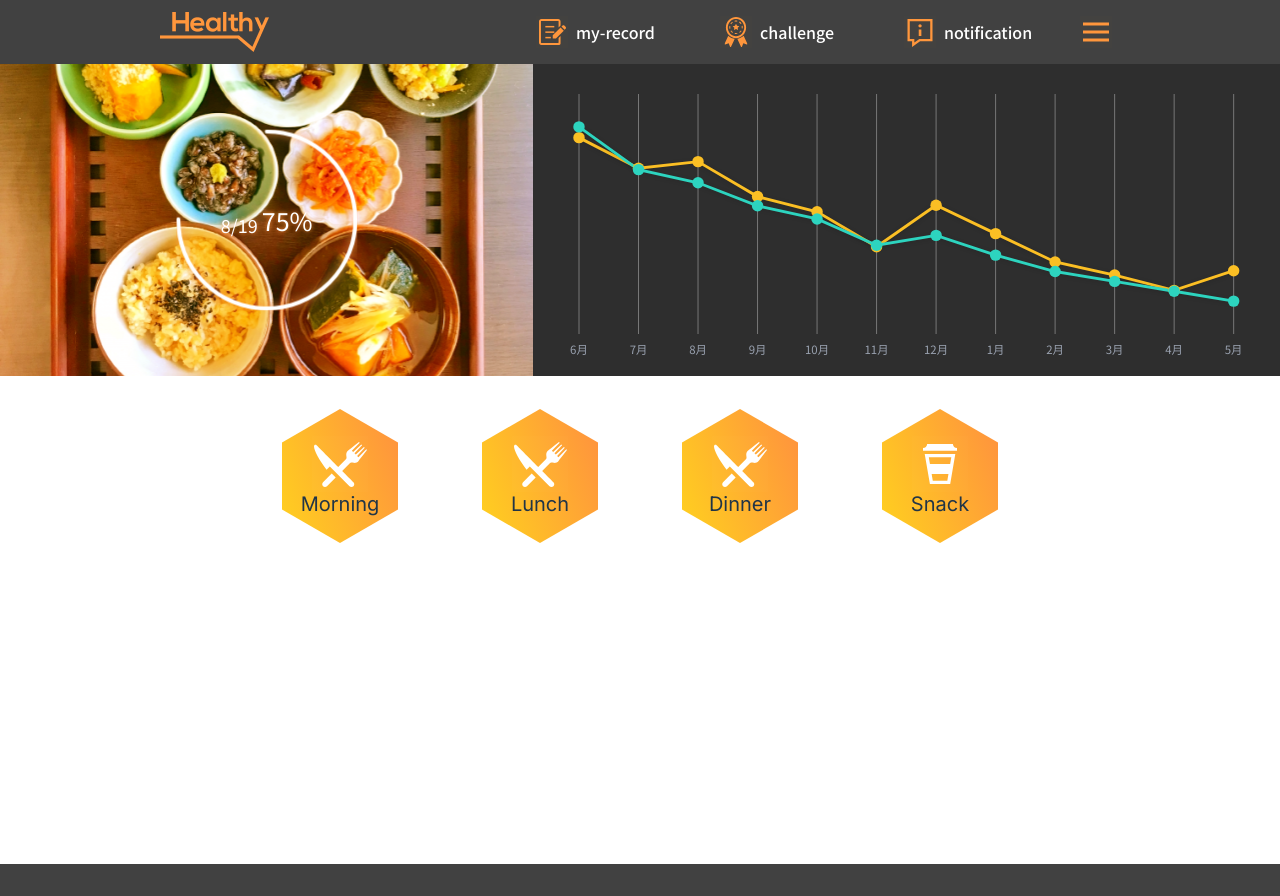
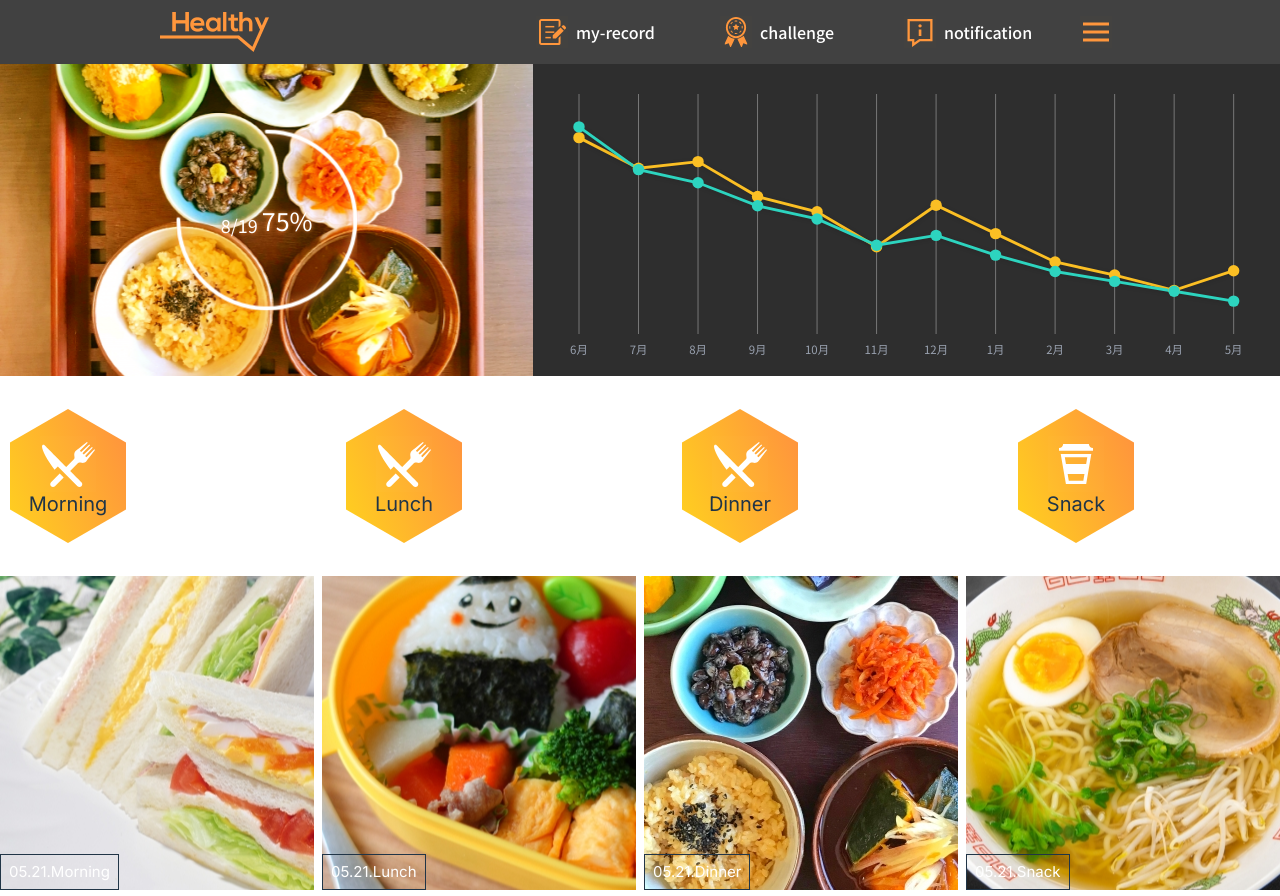
Before and after one commit to to-long/test-code-arent, a React (Vite) app: page / in a window 1280 px wide. Shown: the top 896 px of the page. Built offline with nearby package versions, Linux system fonts and the light colour scheme; grey boxes are pictures that could not be loaded.

Commit message:
add record

```diff
--- a/package.json
+++ b/package.json
@@ -19,6 +19,7 @@
     "type-check": "tsc --noEmit"
   },
   "dependencies": {
+    "dayjs": "^1.11.18",
     "react": "^19.1.1",
     "react-dom": "^19.1.1",
     "react-router-dom": "^7.9.1"
--- /dev/null
+++ b/src/features/home/components/Records/index.tsx
@@ -0,0 +1,73 @@
+import dayjs from "dayjs";
+
+export const Records = () => {
+  const records = [
+    {
+      id: 1,
+      type: "Morning",
+      date: "2025-05-21",
+      image: "/images/m01.jpg",
+    },
+    {
+      id: 2,
+      type: "Lunch",
+      date: "2025-05-21",
+      image: "/images/l03.jpg",
+    },
+    {
+      id: 3,
+      type: "Dinner",
+      date: "2025-05-21",
+      image: "/images/d01.jpg",
+    },
+    {
+      id: 4,
+      type: "Snack",
+      date: "2025-05-21",
+      image: "/images/l01.jpg",
+    },
+    {
+      id: 5,
+      type: "Morning",
+      date: "2025-05-21",
+      image: "/images/m01.jpg",
+    },
+    {
+      id: 6,
+      type: "Lunch",
+      date: "2025-05-21",
+      image: "/images/l02.jpg",
+    },
+    {
+      id: 7,
+      type: "Dinner",
+      date: "2025-05-21",
+      image: "/images/d02.jpg",
+    },
+    {
+      id: 8,
+      type: "Snack",
+      date: "2025-05-21",
+      image: "/images/s01.jpg",
+    },
+  ];
+  return (
+    <div className="grid grid-cols-4 gap-2">
+      {records.map((record) => (
+        <div key={record.id} className="col-span-1">
+          <div
+            className="w-full relative bg-center bg-no-repeat"
+            style={{ backgroundImage: `url(${record.image})` }}
+          >
+            <div className="pt-[100%]"></div>
+            <div className="absolute bottom-0 left-0 bg-primary-300 border-1 p-2 inline-block">
+              <h4 className="text-white text-base">
+                {`${dayjs(record.date).format("MM.DD")}.${record.type} `}
+              </h4>
+            </div>
+          </div>
+        </div>
+      ))}
+    </div>
+  );
+};
--- a/src/index.css
+++ b/src/index.css
@@ -50,6 +50,11 @@ h3 {
   line-height: 24px;
 }
 
+h4 {
+  font-size: 15px;
+  line-height: 18px;
+}
+
 button {
   cursor: pointer;
 }
--- a/src/pages/Home.tsx
+++ b/src/pages/Home.tsx
@@ -1,6 +1,7 @@
 import type React from "react";
 import AchievementRate from "@/features/home/components/AchievementRate";
 import { ComboMenu } from "@/features/home/components/ComboMenu";
+import { Records } from "@/features/home/components/Records";
 import WeightFatPercentageGraph from "@/features/home/components/WeightFatPercentageGraph";
 
 export default function Home(): React.JSX.Element {
@@ -14,8 +15,9 @@ export default function Home(): React.JSX.Element {
           <WeightFatPercentageGraph />
         </div>
       </div>
-      <div className="flex max-w-[1280px] mx-auto">
+      <div className="max-w-[1280px] mx-auto">
         <ComboMenu />
+        <Records />
       </div>
     </div>
   );
```
Also changed, not shown: 1 other file (tests, documents, lock files or other folders).
